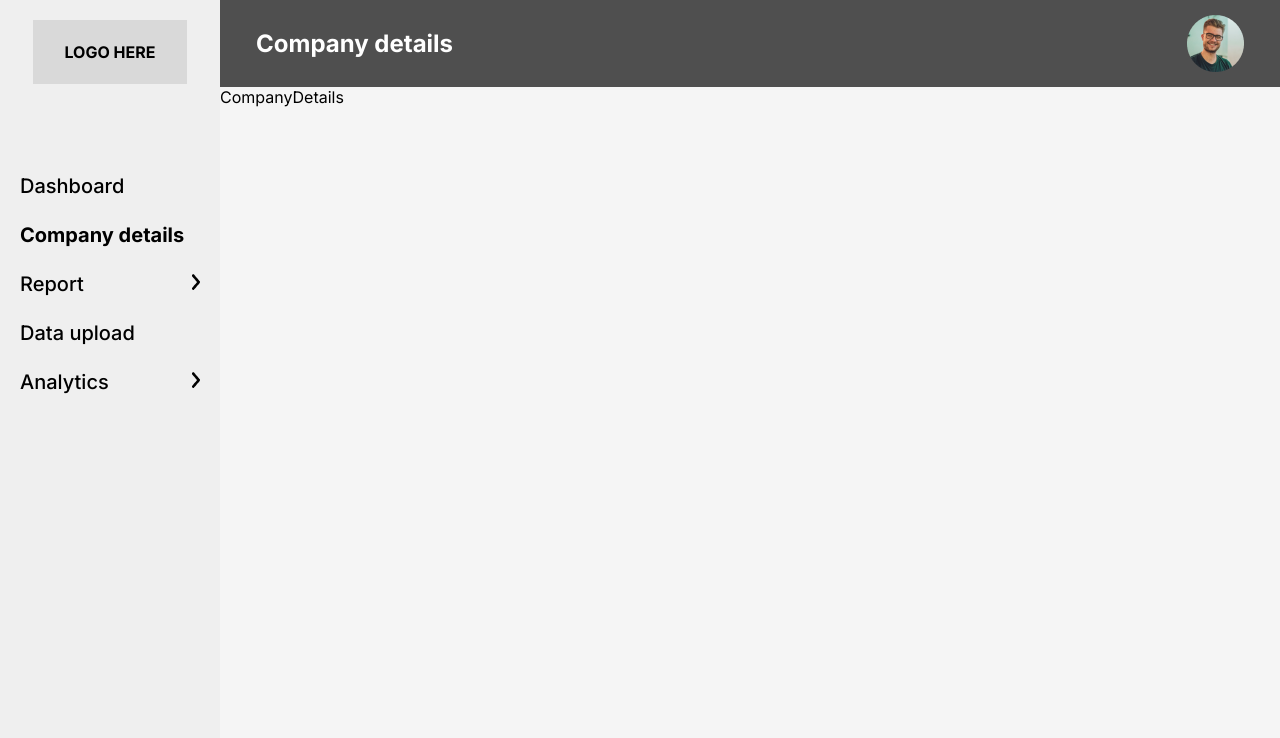
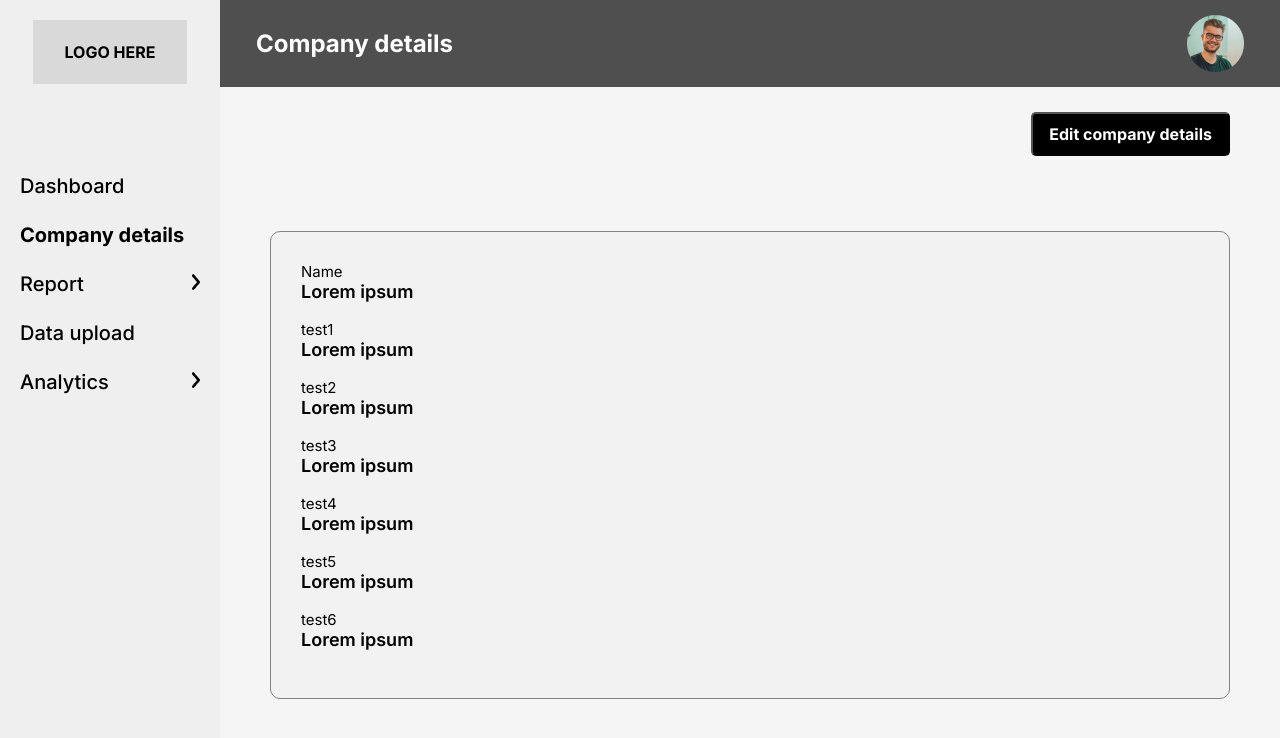
Before and after one commit to TT8-React/team-3, a React (Create React App) app: page /companyDetails in a window 1280 px wide. Shown: the top 738 px of the page. Built offline with nearby package versions, Linux system fonts and the light colour scheme.

Commit message:
add company  details page

```diff
--- /dev/null
+++ b/src/pages/CompanyDetails/OneDetail/index.jsx
@@ -0,0 +1,13 @@
+import React from 'react'
+import { Body2, H5 } from '../../../components/Typography'
+
+const OneDetail = ({ title, desc, className = "" }) => {
+    return (
+        <div className={className}>
+            <Body2>{title}</Body2>
+            <H5 weight={600}>{desc}</H5>
+        </div>
+    )
+}
+
+export default OneDetail
--- a/src/pages/CompanyDetails/index.jsx
+++ b/src/pages/CompanyDetails/index.jsx
@@ -1,10 +1,34 @@
 import React from 'react'
+import Button from '../../components/Button'
+import CustomLink from '../../components/CustomLink'
+import { Body2, H5 } from '../../components/Typography'
 // layout
 import dashboardLayout from '../../layouts/DashboardPages'
+import { PATHS } from '../../routes'
+import OneDetail from './OneDetail'
+import Style from './style'
 
 const CompanyDetails = () => {
   return (
-    <div>CompanyDetails</div>
+    <Style>
+      <div className="back_container">
+        <CustomLink to={PATHS.PROFILE_DETAILS}>
+          <Button>
+            Edit company details
+          </Button>
+        </CustomLink>
+      </div>
+
+      <div className="details">
+        <OneDetail title="Name" desc="Lorem ipsum" className='one-detail'/>
+        <OneDetail title="test1" desc="Lorem ipsum" className='one-detail'/>
+        <OneDetail title="test2" desc="Lorem ipsum" className='one-detail'/>
+        <OneDetail title="test3" desc="Lorem ipsum" className='one-detail'/>
+        <OneDetail title="test4" desc="Lorem ipsum" className='one-detail'/>
+        <OneDetail title="test5" desc="Lorem ipsum" className='one-detail'/>
+        <OneDetail title="test6" desc="Lorem ipsum" className='one-detail'/>
+      </div>
+    </Style>
   )
 }
 
--- /dev/null
+++ b/src/pages/CompanyDetails/style.js
@@ -0,0 +1,25 @@
+import styled from "styled-components";
+
+const Style = styled.div`
+    padding: 25px 50px;
+
+    .back_container{
+        display: flex;
+        justify-content: flex-end;
+        align-items: center;
+        margin-bottom: 75px;
+    }
+
+    .details{
+        padding: 30px;
+        background: ${props => props.theme.pallet.light100};
+        border: 1px solid ${props => props.theme.pallet.gray500};
+        border-radius: 10px;
+
+        .one-detail{
+            margin-bottom: 18px;
+        }
+    }
+`
+
+export default Style;
```
